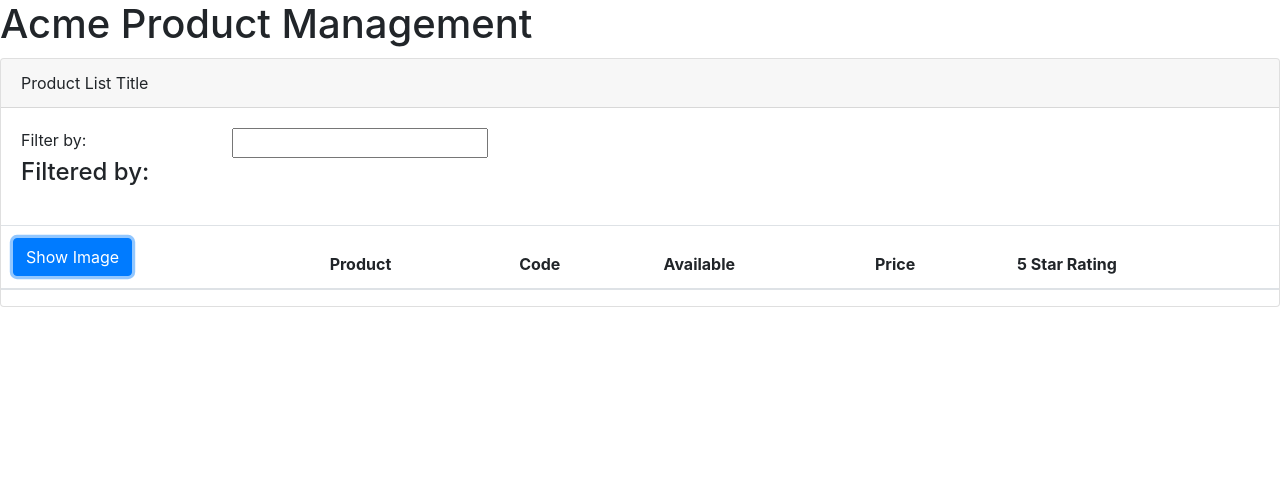
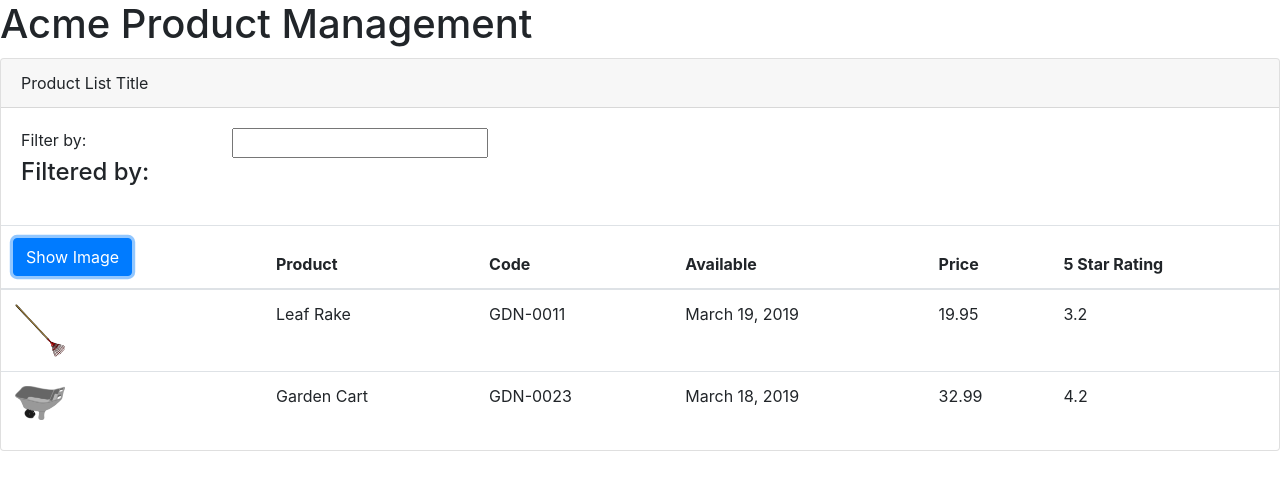
Before and after one commit to aliki212/AngularDK, an Angular app: page / in a window 1280 px wide. Both pictures are taken after a click on the button "Show Image". Shown: the top 490 px of the page. Built offline with nearby package versions, Linux system fonts and the light colour scheme.

Commit message:
Up to Lesson 6 > Added Interpolation, Property and our first Event Binding!

```diff
--- a/src/app/app.component.ts
+++ b/src/app/app.component.ts
@@ -15,7 +15,7 @@
   selector: 'pm-root',
   template: `
   <div><h1>{{pageTitle}}</h1>
-    <pm-products></pm-products>
+  <pm-products></pm-products>
   </div>
   `
 })
--- a/src/app/products/product-list.component.html
+++ b/src/app/products/product-list.component.html
@@ -16,11 +16,11 @@
     </div>
   </div> <!-- end of card body -->
   <div class='table-responsive'>
-    <table class='table'>
+    <table class='table' *ngIf='products && products.length'>
       <thead>
         <tr>
           <th>
-            <button class='btn btn-primary'>
+            <button class='btn btn-primary' (click)='toggleImage()'>
               Show Image
             </button>
           </th>
@@ -32,7 +32,18 @@
         </tr>
       </thead>
       <tbody>
-
+        <tr *ngFor='let p of products'>
+          <td>
+            <!-- <img src={{p.imageUrl}} title={{p.productName}}> -->
+            <img *ngIf='showImage' [src]='p.imageUrl' [title]='p.productName' [style.width.px]='imageWidth'
+              [style.margin.px]='imageMargin'>
+          </td>
+          <td>{{p.productName}}</td>
+          <td>{{p.productCode}}</td>
+          <td>{{p.releaseDate}}</td>
+          <td>{{p.price}}</td>
+          <td>{{p.starRating}}</td>
+        </tr>
       </tbody>
     </table>
   </div> <!-- end of table -->
--- a/src/app/products/product-list.component.ts
+++ b/src/app/products/product-list.component.ts
@@ -7,4 +7,33 @@
 
 export class ProductListComponent {
   pageTitle: string = 'Product List Title';
+  imageWidth: number = 50;
+  imageMargin: number = 2;
+  showImage: boolean = false;
+  products: any[] = [
+    {
+      "productId": 1,
+      "productName": "Leaf Rake",
+      "productCode": "GDN-0011",
+      "releaseDate": "March 19, 2019",
+      "description": "Leaf rake with 48-inch wooden handle.",
+      "price": 19.95,
+      "starRating": 3.2,
+      "imageUrl": "assets/images/leaf_rake.png"
+    },
+    {
+      "productId": 2,
+      "productName": "Garden Cart",
+      "productCode": "GDN-0023",
+      "releaseDate": "March 18, 2019",
+      "description": "15 gallon capacity rolling garden cart",
+      "price": 32.99,
+      "starRating": 4.2,
+      "imageUrl": "assets/images/garden_cart.png"
+    }
+  ];
+
+  toggleImage(): void {
+    this.showImage = !this.showImage
+  }
 }
```
